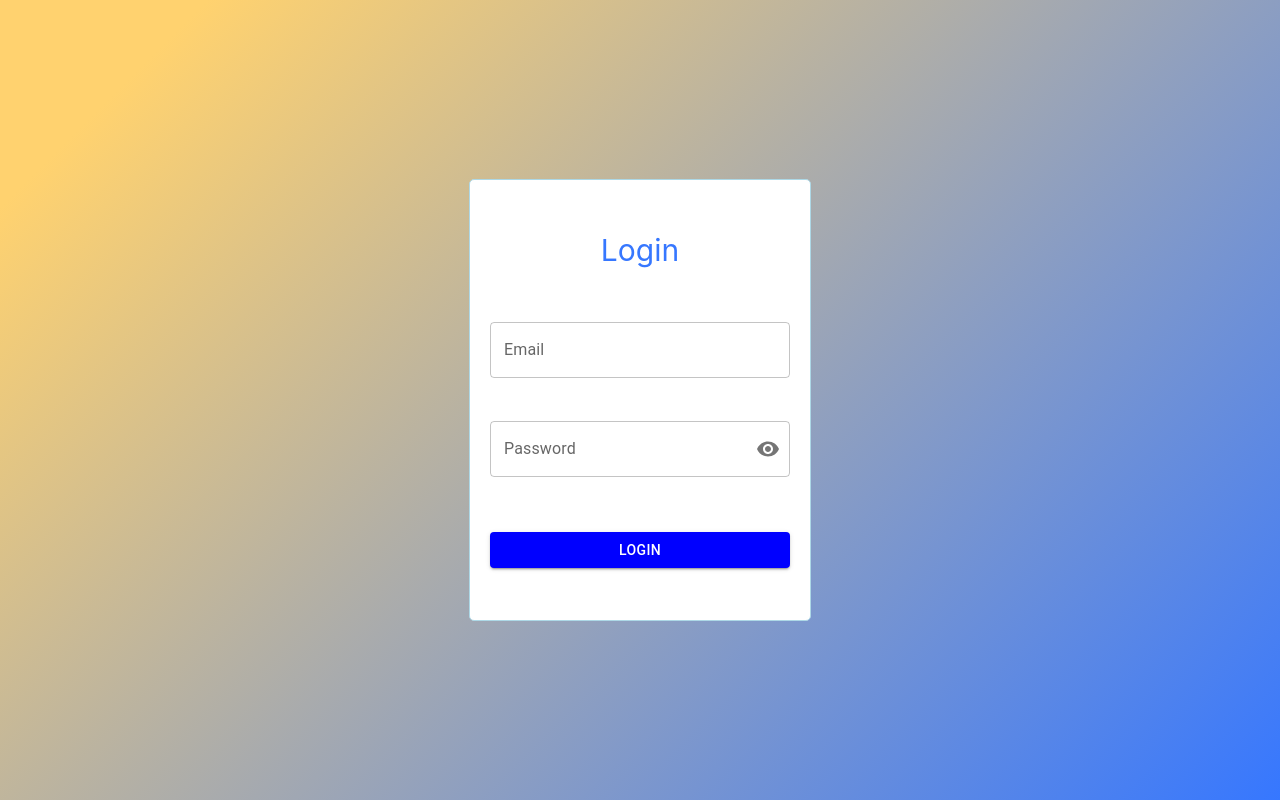
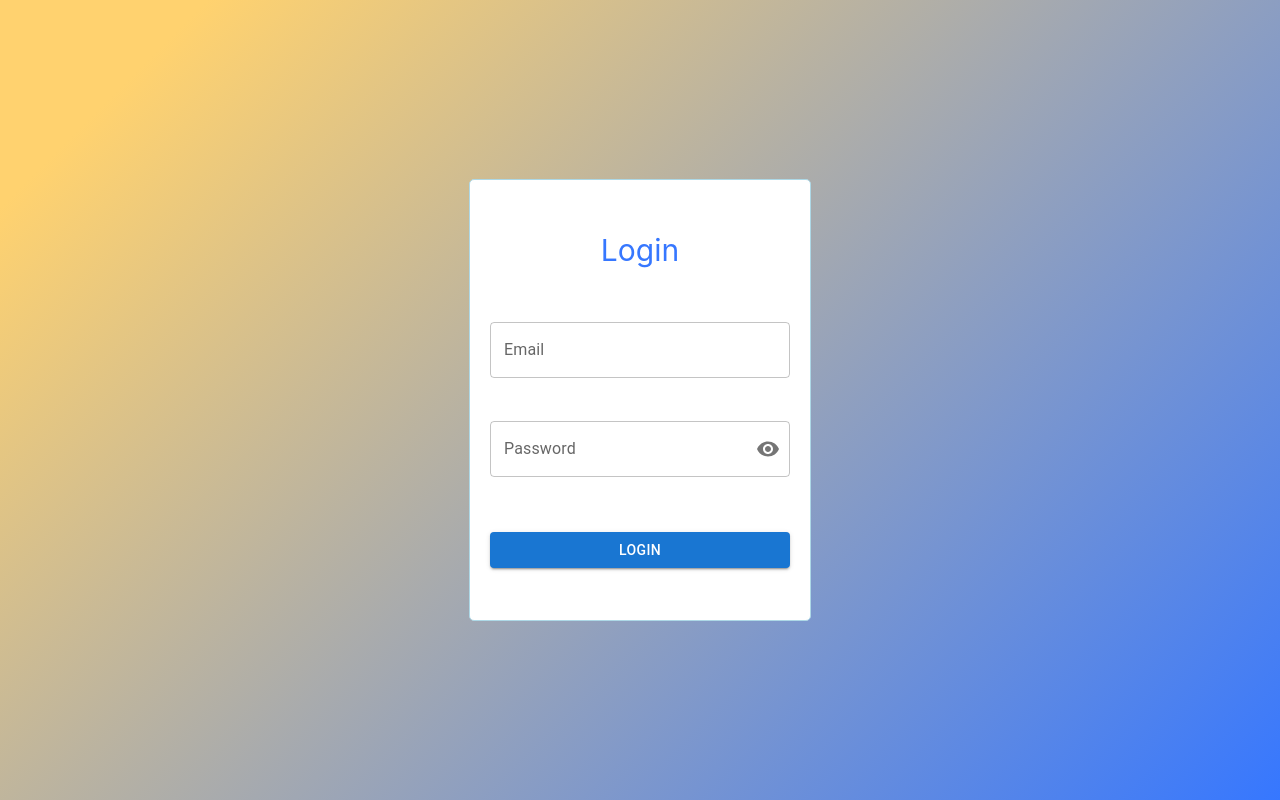
Before and after one commit to MarisiaS/SMM, a React (Vite) app in the folder frontend/: page / in a window 1280 px wide. Built offline with nearby package versions, Linux system fonts and the light colour scheme.

Commit message:
Delete the button background color style

```diff
--- a/frontend/src/App.css
+++ b/frontend/src/App.css
@@ -35,10 +35,6 @@
   width: 100%;
 }
 
-.myButton{
-  background: blue !important;
-}
-
 .errorText{
   color: red;
 }
```
